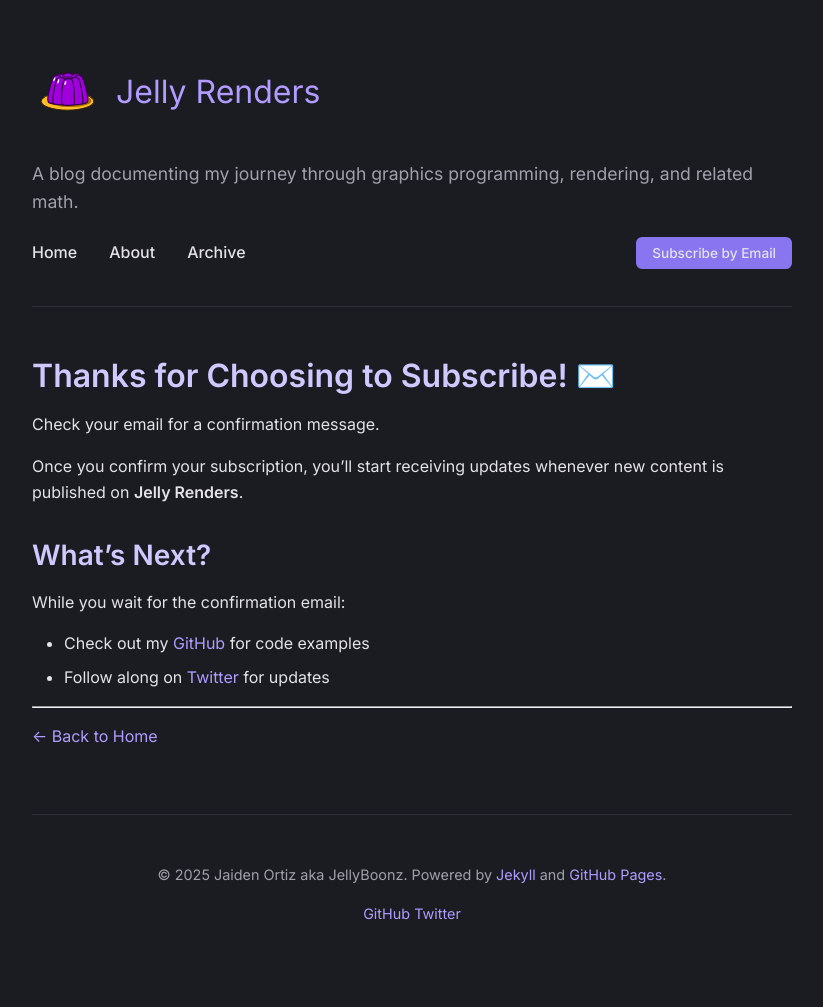
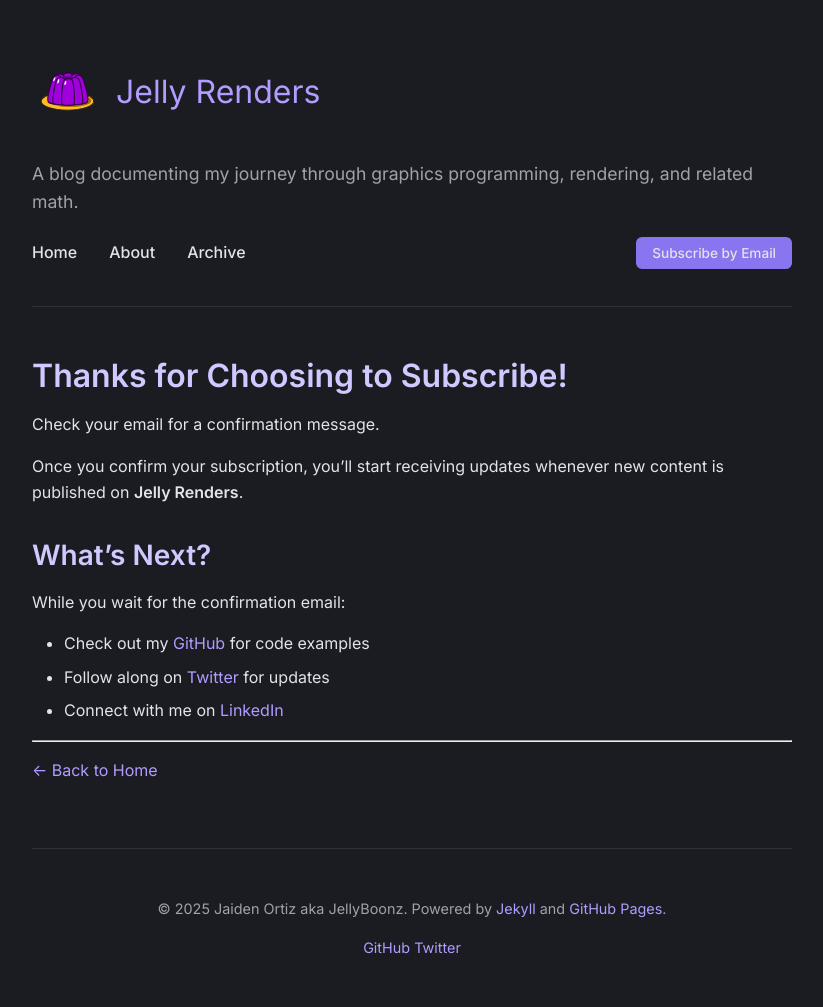
Before and after one commit to JellyBoonz/graphics-blog, a Jekyll site: the page built from subscribe-confirmation.md, in a window 1280 px wide. Shown: the whole page, without its empty margins (228-1051 px from the left). Built offline with Jekyll 4.4.1, drawn with Linux system fonts in a browser that asks for light colours; before the commit the page ends 973 px from its top, so only the background shows below that.

Commit message:
Update blog content - Mon Nov 24 17:16:36 EST 2025

```diff
--- a/subscribe-confirmation.md
+++ b/subscribe-confirmation.md
@@ -4,7 +4,7 @@ title: "Thanks for Subscribing!"
 permalink: /subscribe-confirmation/
 ---
 
-# Thanks for Choosing to Subscribe! ✉️
+# Thanks for Choosing to Subscribe!
 
 Check your email for a confirmation message.
 
@@ -15,6 +15,7 @@ Once you confirm your subscription, you'll start receiving updates whenever new
 While you wait for the confirmation email:
 - Check out my [GitHub](https://github.com/JellyBoonz) for code examples
 - Follow along on [Twitter](https://twitter.com/JellyBoonz) for updates
+- Connect with me on [LinkedIn](https://Linkedin.com/in/jaiden-ortiz)
 
 ---
 
```
Also changed, not shown: thank-you.md (+2 -1 lines).
